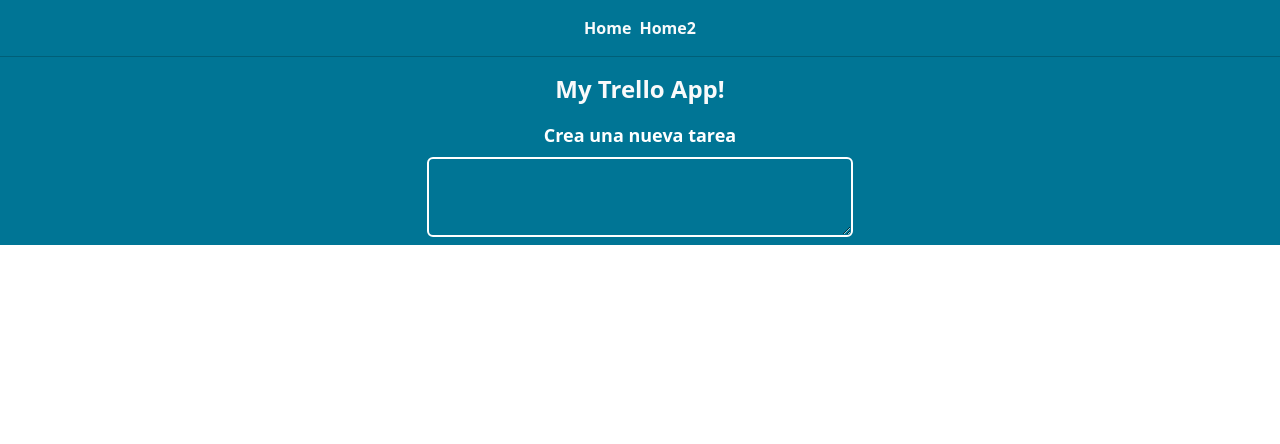
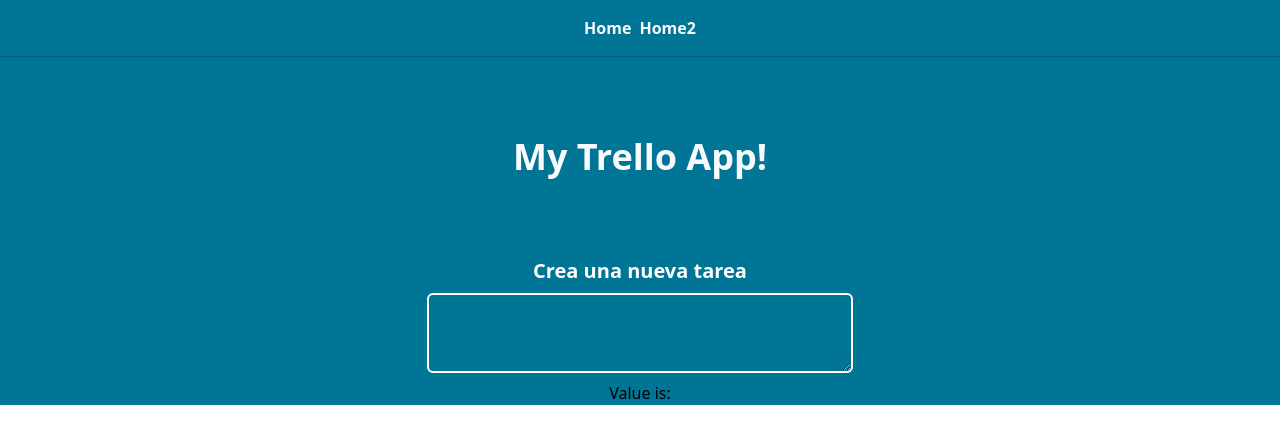
Before and after one commit to joseyaniez/my-trello, an Angular app: page / in a window 1280 px wide. Shown: the top 444 px of the page. Built offline with nearby package versions, Linux system fonts and the light colour scheme.

Commit message:
task: signal form in TaskForm

```diff
--- a/src/app/features/tasks/components/task-form/task-form.html
+++ b/src/app/features/tasks/components/task-form/task-form.html
@@ -1,3 +1,4 @@
 
-<label class="text-white font-bold text-lg" for="todo-form">Crea una nueva tarea</label>
-<textarea class="rounded-md border-2 border-white w-1/2 h-20 p-2 my-2" id="todo-form"></textarea>
+<label class="text-white font-bold text-xl" for="todo-form">Crea una nueva tarea</label>
+<textarea [formControl]="taskContent" class="rounded-md border-2 border-white w-1/2 h-20 p-2 my-2" id="todo-form"></textarea>
+<p>Value is: {{taskContent.value}}</p>
--- a/src/app/features/tasks/components/task-form/task-form.ts
+++ b/src/app/features/tasks/components/task-form/task-form.ts
@@ -1,8 +1,9 @@
 import { Component } from '@angular/core';
+import { FormControl, ReactiveFormsModule } from '@angular/forms';
 
 @Component({
   selector: 'app-task-form',
-  imports: [],
+  imports: [ReactiveFormsModule],
   templateUrl: './task-form.html',
   styleUrl: './task-form.css',
   host: {
@@ -10,5 +11,5 @@
   }
 })
 export class TaskForm {
-
+  taskContent = new FormControl('');
 }
--- a/src/app/features/tasks/pages/task-main-page/task-main-page.html
+++ b/src/app/features/tasks/pages/task-main-page/task-main-page.html
@@ -1,5 +1,5 @@
 
 <div class="flex flex-col items-center">
-  <h1 class="text-gray-50 text-2xl font-bold my-4">My Trello App!</h1>
+  <h1 class="text-gray-50 text-4xl font-bold my-20">My Trello App!</h1>
   <app-task-form/>
 </div>
```
